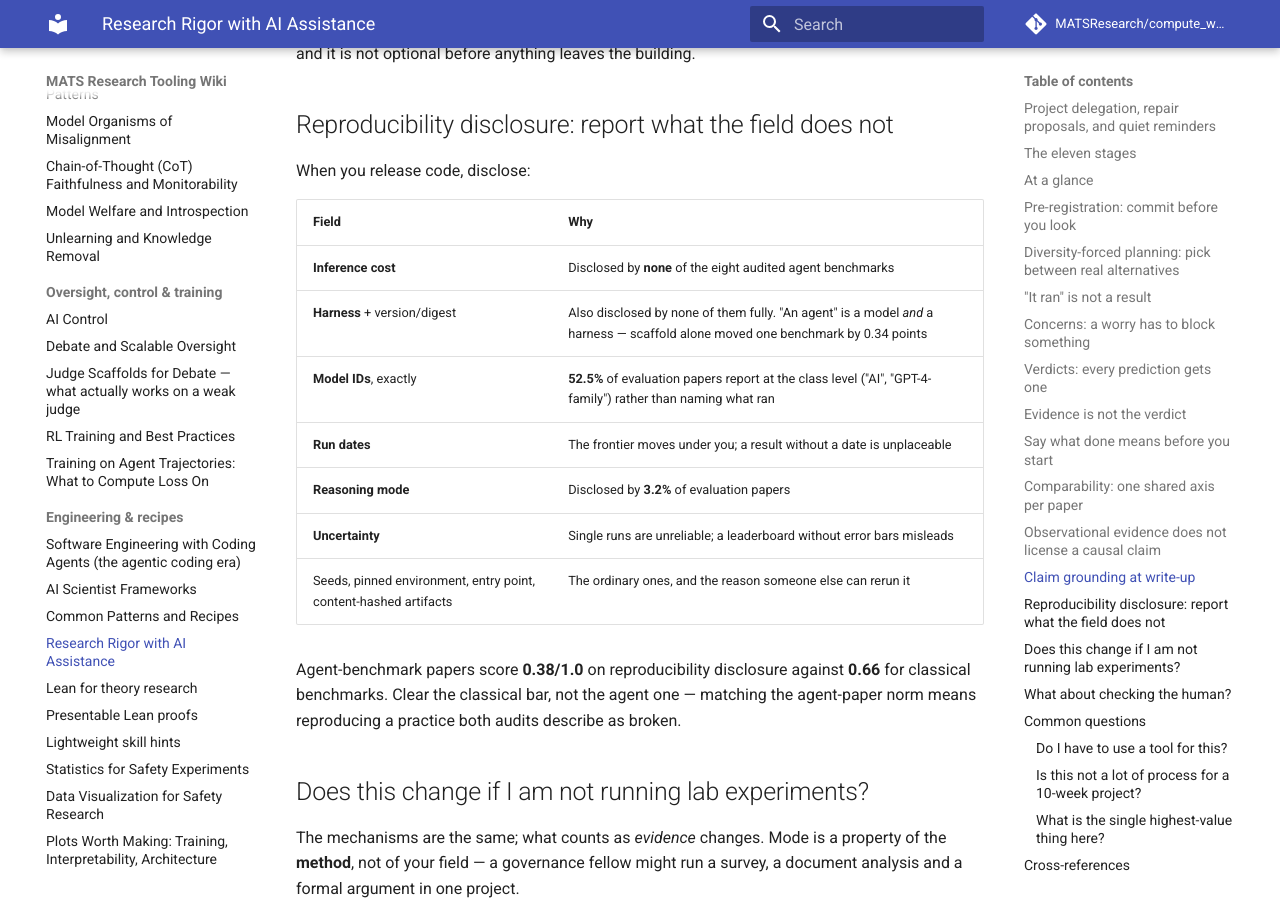
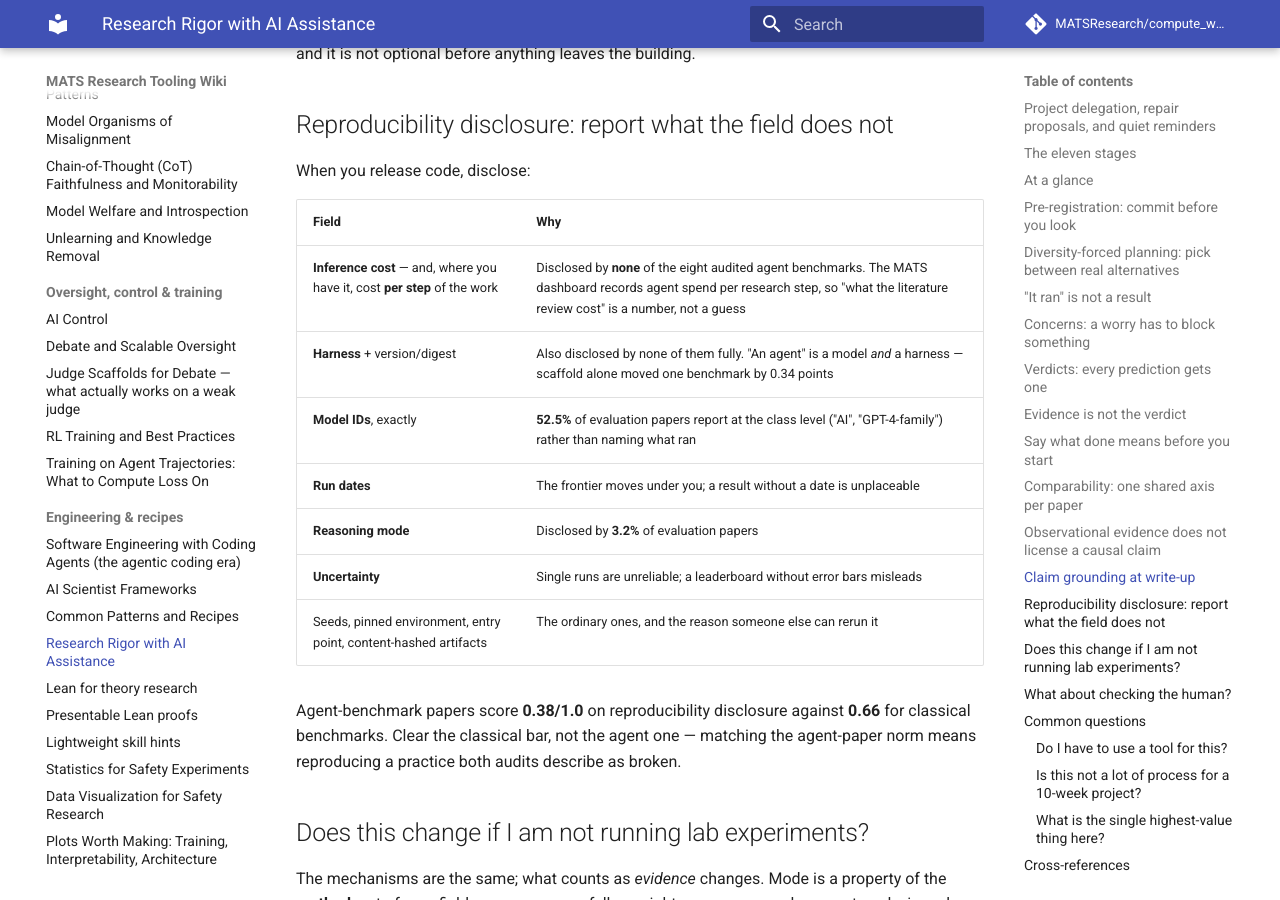
Before and after one commit to MATSResearch/compute_wiki, an MkDocs documentation site: the page built from docs/engineering/research-rigor.md, in a window 1280 px wide and 900 px high, scrolled down 10590 px. Built offline with MkDocs 1.6.1 and Material for MkDocs 9.7.7, drawn with Linux system fonts in a browser that asks for light colours; comment, search, counter and statistics services are not loaded.

Commit message:
Research rigor: disclose cost per step where you have it (DAS-480)
One row of the reproducibility-disclosure table in
docs/engineering/research-rigor.md: inference cost, and per step of the work
where recorded. The MATS dashboard now records agent spend per research step
(mats_dashboards, DAS-480), so "what the literature review cost" is a number
rather than a guess.

Co-Authored-By: Claude Fable 5.1 <noreply@anthropic.com>

```diff
--- a/docs/engineering/research-rigor.md
+++ b/docs/engineering/research-rigor.md
@@ -427,7 +427,7 @@ When you release code, disclose:
 
 | Field | Why |
 |---|---|
-| **Inference cost** | Disclosed by **none** of the eight audited agent benchmarks |
+| **Inference cost** — and, where you have it, cost **per step** of the work | Disclosed by **none** of the eight audited agent benchmarks. The MATS dashboard records agent spend per research step, so "what the literature review cost" is a number, not a guess |
 | **Harness** + version/digest | Also disclosed by none of them fully. "An agent" is a model *and* a harness — scaffold alone moved one benchmark by 0.34 points |
 | **Model IDs**, exactly | **52.5%** of evaluation papers report at the class level ("AI", "GPT-4-family") rather than naming what ran |
 | **Run dates** | The frontier moves under you; a result without a date is unplaceable |
```
